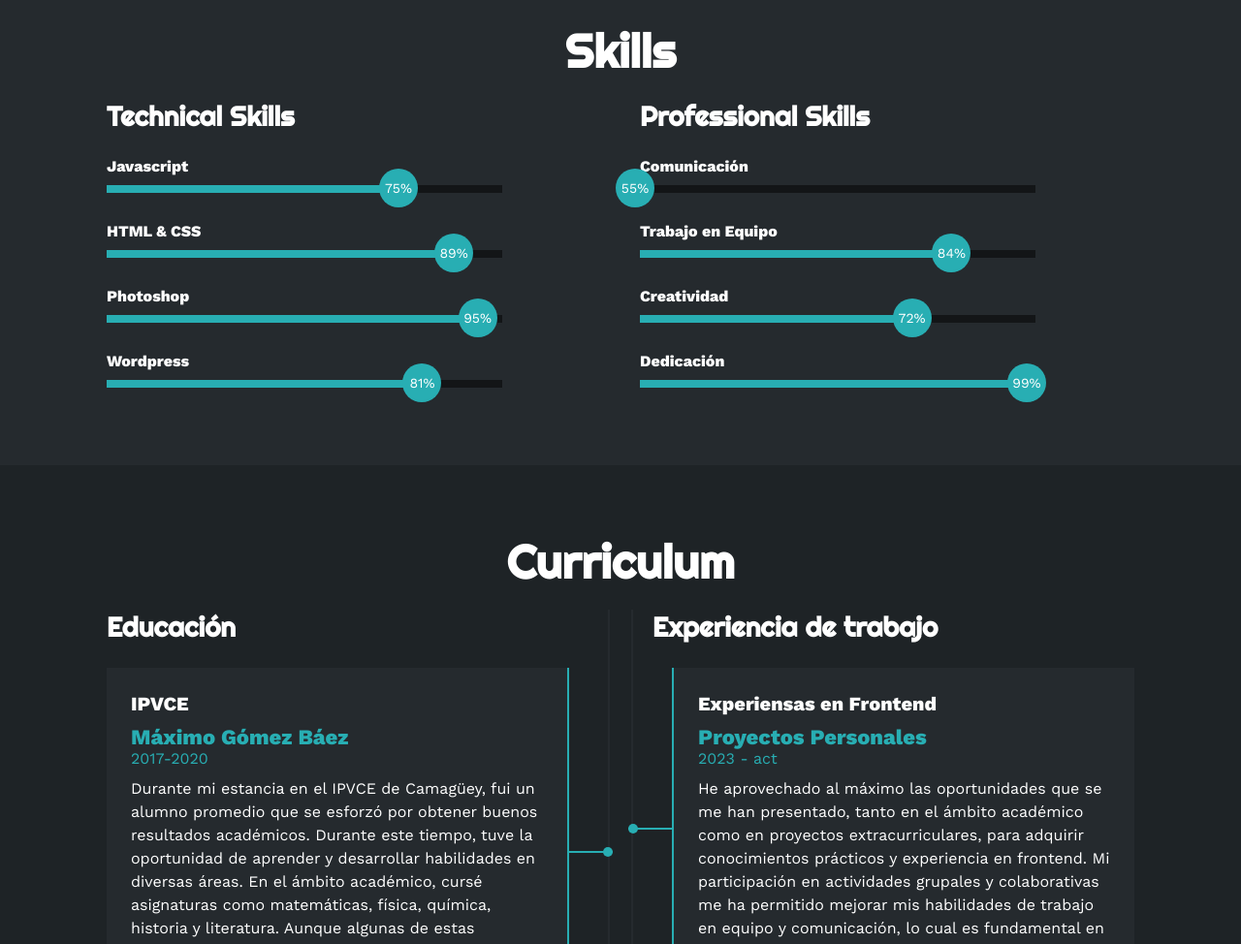
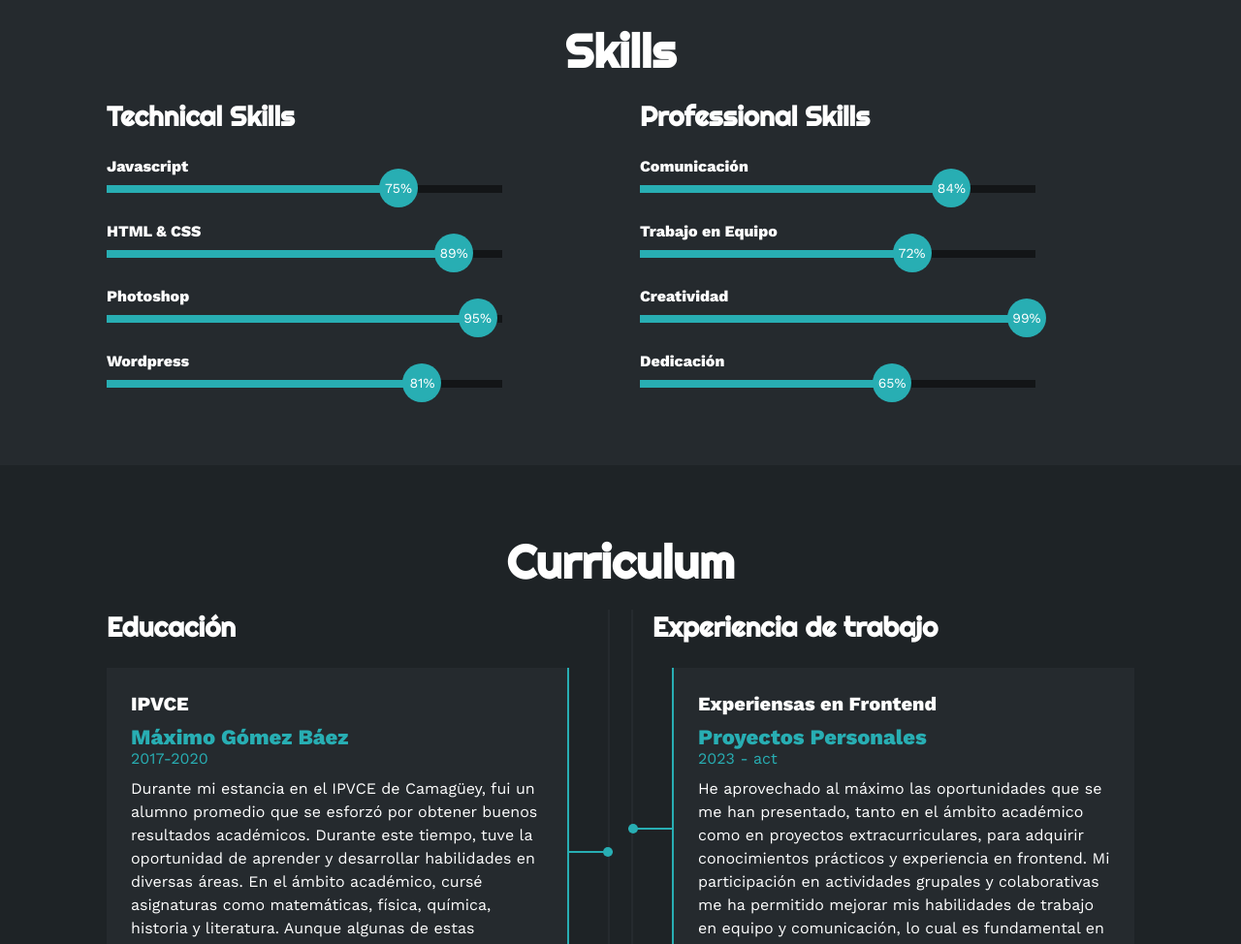
Before and after one commit to RonnyToledo/Portafolio, a plain HTML site: page index.html in a window 1280 px wide. Shown: the part 1536-2510 px from the top of the page at 97% size. Drawn offline with nearby package versions, Linux system fonts and the light colour scheme.

Commit message:
Add files via upload

```diff
--- a/correo.js
+++ b/correo.js
@@ -2,19 +2,15 @@ const btn = document.getElementById("enviar-whatsapp");
 
 document.getElementById("form").addEventListener("submit", function (event) {
   event.preventDefault();
-
-  btn.value = "Sending...";
 
   const serviceID = "default_service";
   const templateID = "template_hgv6gkb";
 
   emailjs.sendForm(serviceID, templateID, this).then(
     () => {
-      btn.value = "Send Email";
-      alert("Sent!");
+      alert("Correo enviado");
     },
     (err) => {
-      btn.value = "Send Email";
       alert(JSON.stringify(err));
     }
   );
--- a/index.html
+++ b/index.html
@@ -202,7 +202,7 @@
               <span>Comunicación</span>
               <div class="barra-skill">
                 <div class="progreso">
-                  <span>55%</span>
+                  <span>84%</span>
                 </div>
               </div>
             </div>
@@ -210,7 +210,7 @@
               <span>Trabajo en Equipo</span>
               <div class="barra-skill">
                 <div class="progreso">
-                  <span>84%</span>
+                  <span>72%</span>
                 </div>
               </div>
             </div>
@@ -218,7 +218,7 @@
               <span>Creatividad</span>
               <div class="barra-skill">
                 <div class="progreso">
-                  <span>72%</span>
+                  <span>99%</span>
                 </div>
               </div>
             </div>
@@ -226,7 +226,7 @@
               <span>Dedicación</span>
               <div class="barra-skill">
                 <div class="progreso">
-                  <span>99%</span>
+                  <span>65%</span>
                 </div>
               </div>
             </div>
--- a/script.js
+++ b/script.js
@@ -26,10 +26,11 @@ function efectoHabilidades() {
     habilidades[1].classList.add("htmlcss");
     habilidades[2].classList.add("photoshop");
     habilidades[3].classList.add("wordpress");
-    habilidades[5].classList.add("comunicacion");
-    habilidades[6].classList.add("trabajo");
-    habilidades[7].classList.add("creatividad");
-    habilidades[8].classList.add("dedicacion");
+    habilidades[4].classList.add("comunicacion");
+    habilidades[5].classList.add("trabajo");
+    habilidades[6].classList.add("creatividad");
+    habilidades[7].classList.add("dedicacion");
+    habilidades[8].classList.add("proyect");
   }
 }
 
```
